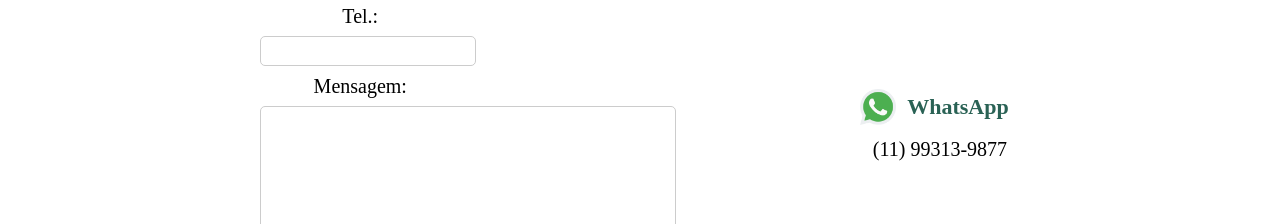
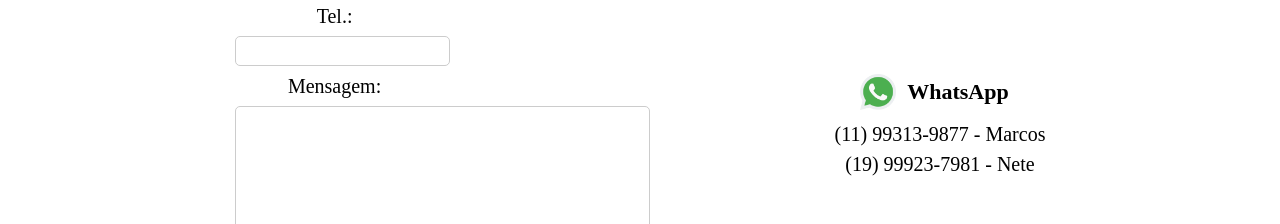
Before and after one commit to dev-caiocaetano/turmadomarcao, a plain HTML site: page index.html in a window 1280 px wide. Shown: the part 2458-2682 px from the top of the page. Drawn offline with nearby package versions, Linux system fonts and the light colour scheme; a web font is replaced by a local one.

Commit message:
alteração de fundo e whatsapp

```diff
--- a/index.html
+++ b/index.html
@@ -183,7 +183,8 @@
                     <img src="assets/whatsapp-icone.png" alt="Icone WhatsApp" class="whats__icone">
                     <h3 class="whatsapp__titulo">WhatsApp</h3>
                 </div>
-                <p class="celular__whatsapp">(11) 99313-9877</p>
+                <p class="celular__whatsapp">(11) 99313-9877 - Marcos</p>
+                <p class="celular__whatsapp">(19) 99923-7981 - Nete</p>
             </div>
         </div>
     </section>
--- a/styles/contato.css
+++ b/styles/contato.css
@@ -67,7 +67,7 @@
     display: flex;
     text-align: center;
     font-family: var(--fonte-principal);
-    color: var(--cor-primaria);
+    color: var(--preto);
     font-size: 22px;
     font-weight: 600;
     padding: 0.5em;
--- a/styles/header.css
+++ b/styles/header.css
@@ -83,7 +83,7 @@
 
     .opções__item a {
         text-decoration: none !important;
-        color: var(--cor-primaria);
+        color: var(--preto);
         font-weight: 600;
         font-size: 18px;
     }
```
